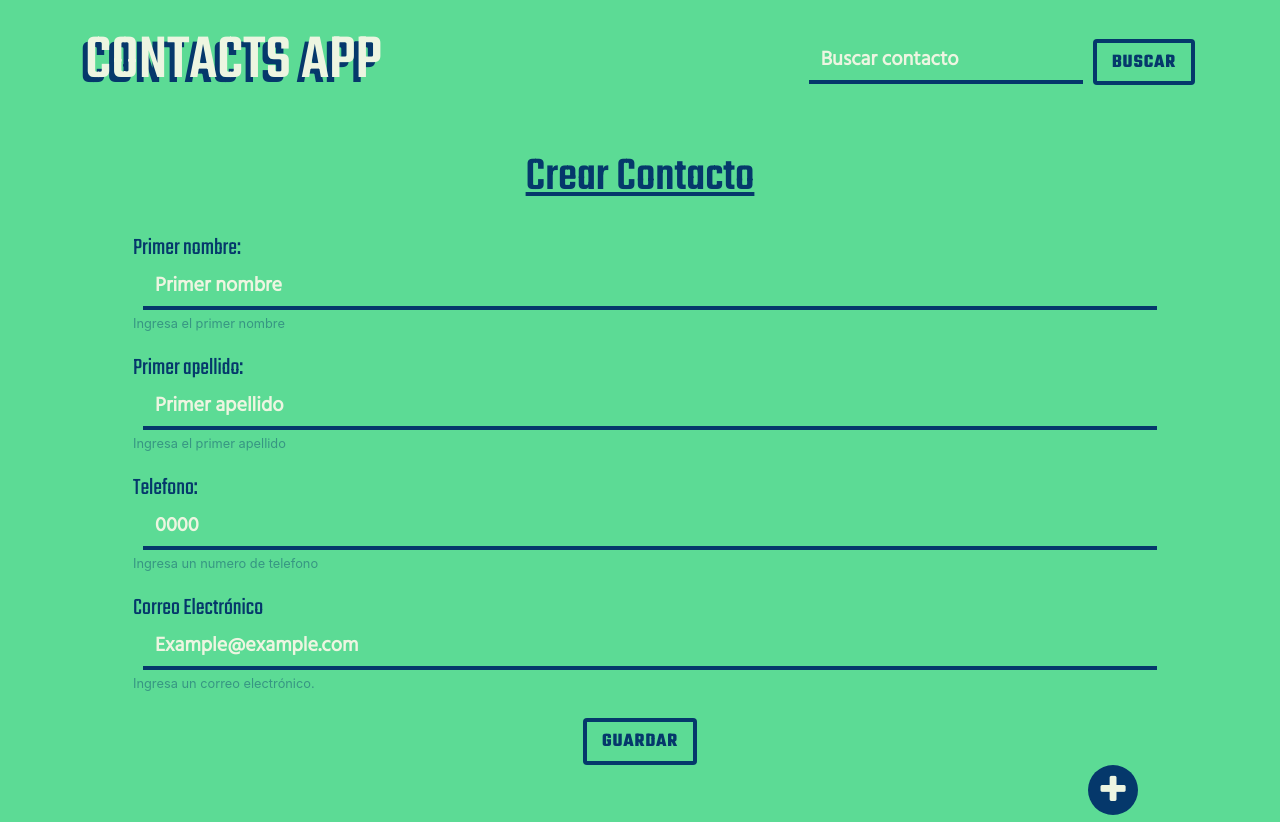
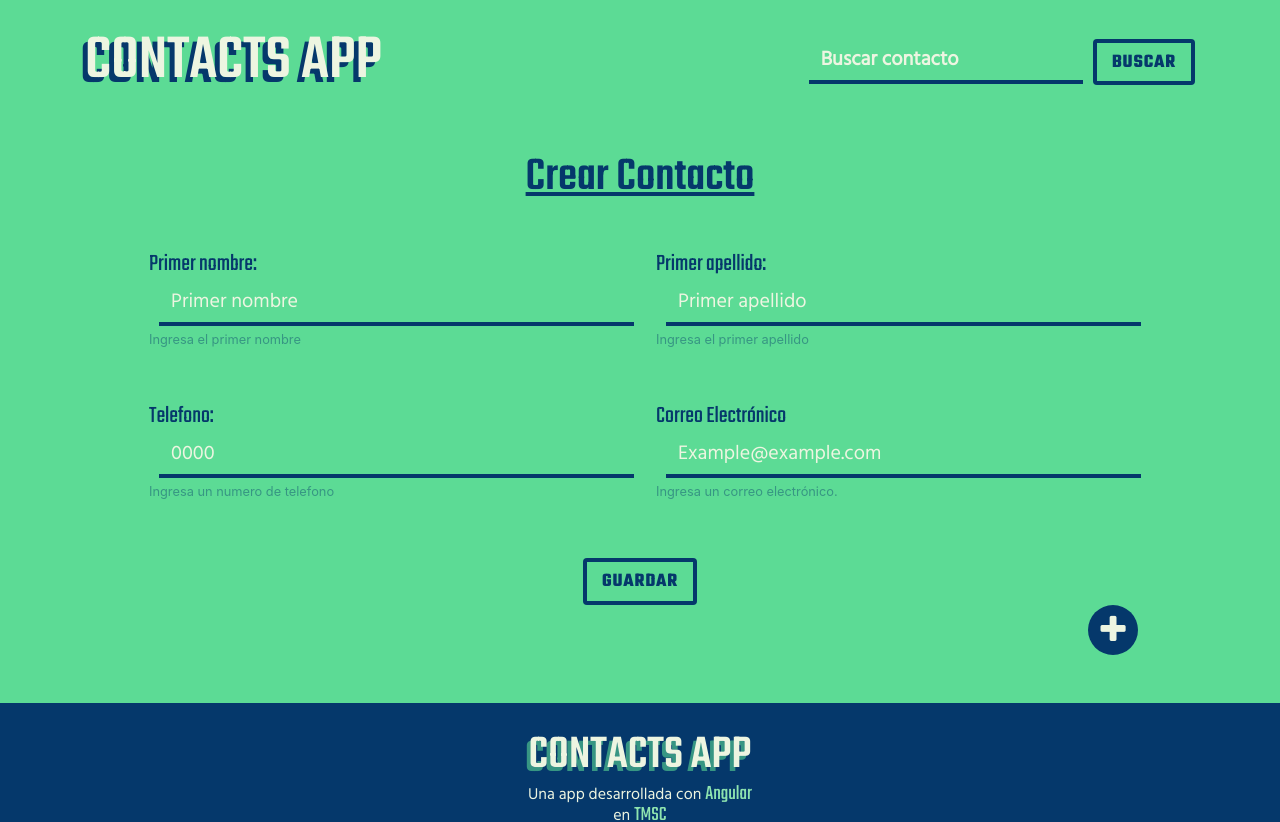
Before and after one commit to OliverZulett/The-MEAN-Stack_Course-Repo, an Angular app in the folder FrontEnd/06-Angular-03/contacts-app/: page /Crear in a window 1280 px wide. Shown: the top 822 px of the page. Built offline with nearby package versions, Linux system fonts and the light colour scheme.

Commit message:
Editado por: SUDO en: 14/06/2020 a horas: 18:45
create contact update

```diff
--- a/FrontEnd/06-Angular-03/contacts-app/src/app/pages/create-contact/create-contact.component.css
+++ b/FrontEnd/06-Angular-03/contacts-app/src/app/pages/create-contact/create-contact.component.css
@@ -16,3 +16,35 @@ label {
     font-size: 1.5em;
     margin-bottom: 0;
 }
+
+input {
+    font-weight: 100;
+}
+
+/* Responsive */
+@media (max-width: 575px) {
+    .form-group {
+        width: 100%;
+    }
+}
+
+@media (min-width: 576px) {
+    /* .form-group {
+        width: 50%;
+    } */
+}
+
+@media (min-width: 768px) {
+    .form-group {
+        width: 50%;
+    }
+
+}
+
+@media (min-width: 992px) {
+
+}
+
+@media (min-width: 1200px) {
+
+}
--- a/FrontEnd/06-Angular-03/contacts-app/src/app/pages/create-contact/create-contact.component.html
+++ b/FrontEnd/06-Angular-03/contacts-app/src/app/pages/create-contact/create-contact.component.html
@@ -1,12 +1,10 @@
-
-
-
 <h1 class="text-center mb-4 mt-4">Crear Contacto</h1>
 <div class="pl-2 pr-2 pl-md-5 pr-md-5">
-  <form>
+  <form class="d-flex flex-column">
 
+    <div class="d-flex flex-column flex-md-row">
       <!-- First  Name-->
-    <div class="form-group">
+      <div class="form-group p-3">
         <label for="firstName">
           Primer nombre:
         </label>
@@ -22,9 +20,8 @@
           Ingresa el primer nombre
         </small>
       </div>
-
       <!-- Second Name -->
-    <!-- <div class="form-group">
+      <!-- <div class="form-group p-3">
         <label for="secondName">
           Segundo nombre:
         </label>
@@ -42,7 +39,7 @@
       </div> -->
 
       <!-- First  Surname-->
-    <div class="form-group">
+      <div class="form-group p-3">
         <label for="firstSurname">
           Primer apellido:
         </label>
@@ -60,7 +57,7 @@
       </div>
 
       <!-- Second Surname -->
-    <!-- <div class="form-group">
+      <!-- <div class="form-group p-3">
         <label for="secondSurname">
           Segundo apellido:
         </label>
@@ -76,9 +73,11 @@
           Ingresa tu segundo apellido
         </small>
       </div> -->
+    </div>
 
+    <div class="d-flex flex-column flex-md-row">
       <!--Cell Phone-->
-    <div class="form-group">
+      <div class="form-group p-3">
         <label for="cellPhone">
           Telefono:
         </label>
@@ -95,7 +94,8 @@
         </small>
       </div>
 
-    <div class="form-group">
+      <!-- email -->
+      <div class="form-group p-3">
         <label for="email">
           Correo Electrónico
         </label>
@@ -110,6 +110,7 @@
           Ingresa un correo electrónico.
         </small>
       </div>
+    </div>
 
     <!-- send form -->
     <div class="text-center mt-4">
@@ -117,6 +118,5 @@
         GUARDAR
       </button>
     </div>
-
   </form>
 </div>
```
Lines whose indentation alone changed are shown as unchanged.
